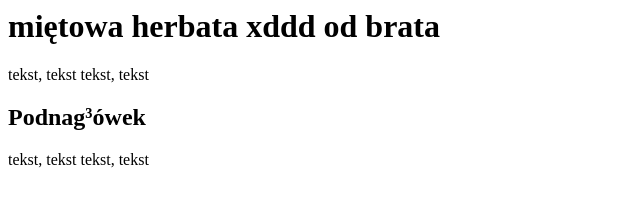
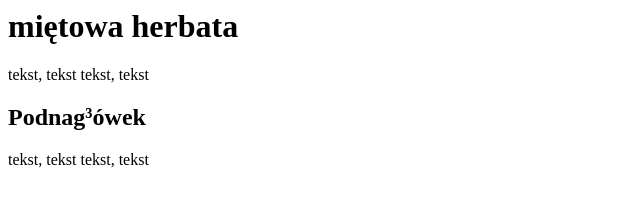
Before and after one commit to maclyk/inzynieria-oprogramowania, a plain HTML site: page App/Views/index.html in a window 1280 px wide. Shown: the whole page, without its empty margins (0-640 px from the left). Drawn offline with Linux system fonts and the light colour scheme.

```diff
--- a/App/Views/index.html
+++ b/App/Views/index.html
@@ -3,7 +3,7 @@
   <title>Moja strona internetowa</title>
   </head>
   <body>
-  <h1>miętowa herbata xddd od brata</h1>
+  <h1>miętowa herbata</h1>
   <p>tekst, tekst tekst, tekst</p>
   <h2>Podnag³ówek</h2>
   <p>tekst, tekst tekst, tekst</p>
```
